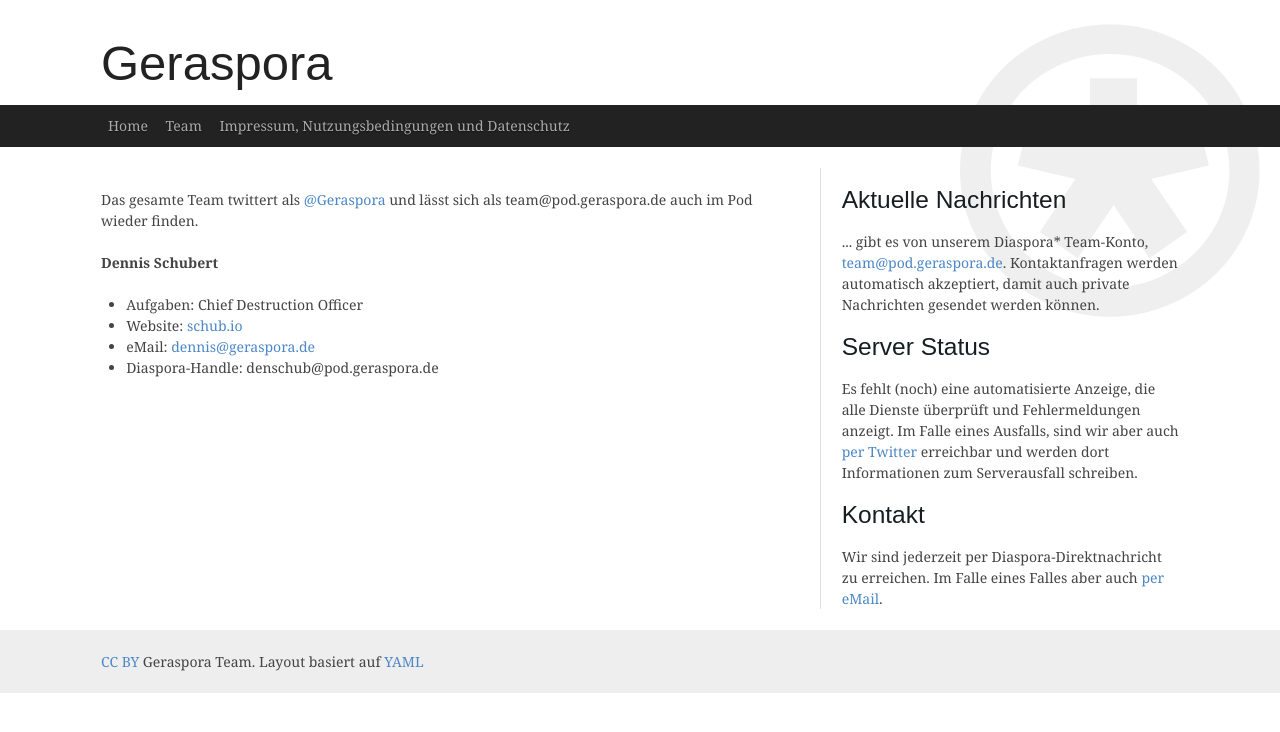
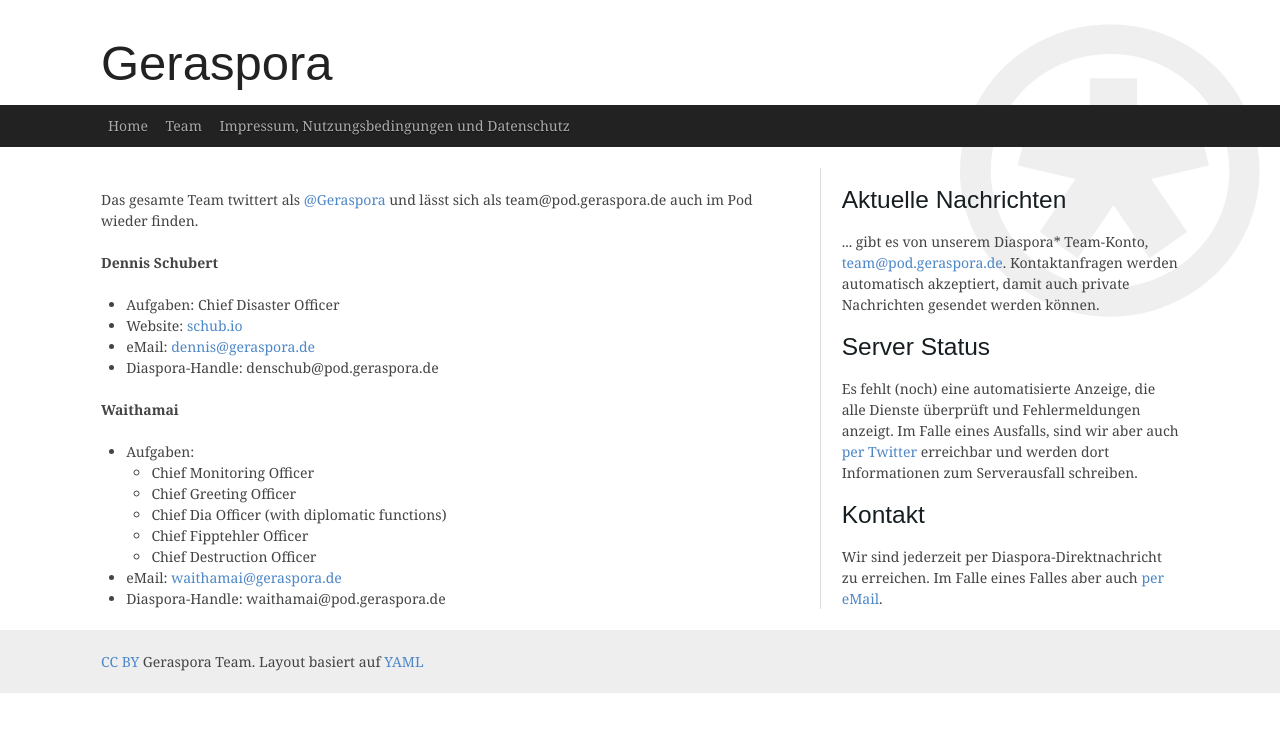
Before and after one commit to geraspora/meta, a Jekyll site: the page built from team.html, in a window 1280 px wide. Shown: the top 732 px of the page. Built offline with Jekyll 4.4.1, drawn with Linux system fonts in a browser that asks for light colours; some web fonts are replaced; Markdown is read by kramdown in place of the engine named in the settings.

Commit message:
Add Waithamai

```diff
--- a/team.html
+++ b/team.html
@@ -12,9 +12,24 @@
 
   <p><strong>Dennis Schubert</strong></p>
   <ul>
-    <li>Aufgaben: Chief Destruction Officer</li>
+    <li>Aufgaben: Chief Disaster Officer</li>
     <li>Website: <a target="_blank" href="http://schub.io">schub.io</a></li>
     <li>eMail: <a href="mailto:dennis@geraspora.de">dennis@geraspora.de</a></li>
     <li>Diaspora-Handle: denschub@pod.geraspora.de</li>
   </ul>
+
+  <p><strong>Waithamai</strong></p>
+  <ul>
+    <li>Aufgaben:
+      <ul>
+        <li>Chief Monitoring Officer</li>
+        <li>Chief Greeting Officer</li>
+        <li>Chief Dia Officer (with diplomatic functions)</li>
+        <li>Chief Fipptehler Officer</li>
+        <li>Chief Destruction Officer</li>
+      </ul>
+    </li>
+    <li>eMail: <a href="mailto:waithamai@geraspora.de">waithamai@geraspora.de</a></li>
+    <li>Diaspora-Handle: waithamai@pod.geraspora.de</li>
+  </ul>
 </div>
```
